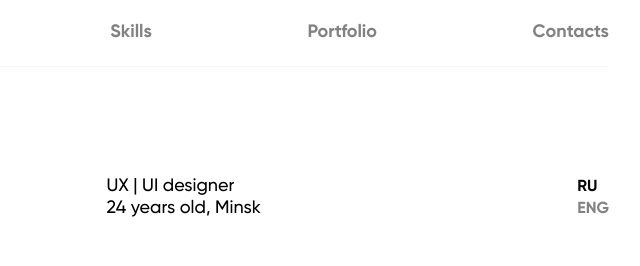
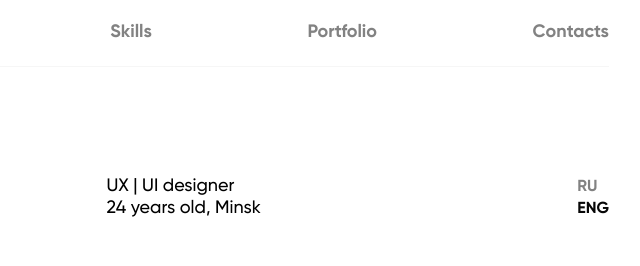
Before and after one commit to Reversus28/portfolio-project-1, a plain HTML site: page index.html in a window 1280 px wide. Shown: the top 266 px of the page, 501-1141 px from the left. Drawn offline with nearby package versions, Linux system fonts and the light colour scheme; files whose address does not match are found by name.

Commit message:
add class active to eng

```diff
--- a/index.html
+++ b/index.html
@@ -44,8 +44,8 @@
               UX | UI designer <br />24 years old, Minsk
             </p>
             <ul class="site-lang list">
-              <li class="lang-item"><a href="" class="link active">ru</a></li>
-              <li class="lang-item"><a href="" class="link">eng</a></li>
+              <li class="lang-item"><a href="" class="link  ">ru</a></li>
+              <li class="lang-item"><a href="" class="link active">eng</a></li>
             </ul>
           </div>
           <img
```
